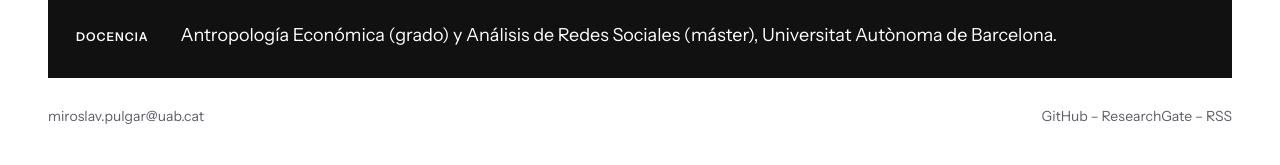
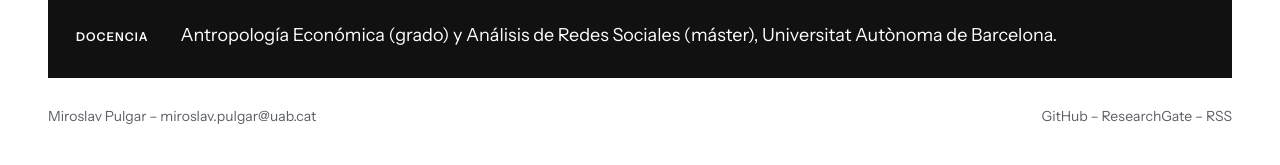
Before and after one commit to miropulgar/miropulgar.github.io, a Jekyll site: the page built from index.markdown, in a window 1280 px wide. Shown: the part 1521-1686 px from the top of the page. Built offline with Jekyll 4.4.1, drawn with Linux system fonts in a browser that asks for light colours.

Commit message:
Update footer.html

```diff
--- a/_includes/footer.html
+++ b/_includes/footer.html
@@ -1,5 +1,5 @@
 <footer class="site-footer">
-  <a href="mailto:{{ site.email }}">{{ site.email }}</a>
+  <span>Miroslav Pulgar – <a href="mailto:{{ site.email }}">{{ site.email }}</a></span>
   <span>
     <a href="https://github.com/{{ site.github_username }}">GitHub</a> –
     <a href="https://www.researchgate.net/profile/Miroslav-Pulgar">ResearchGate</a> –
```
